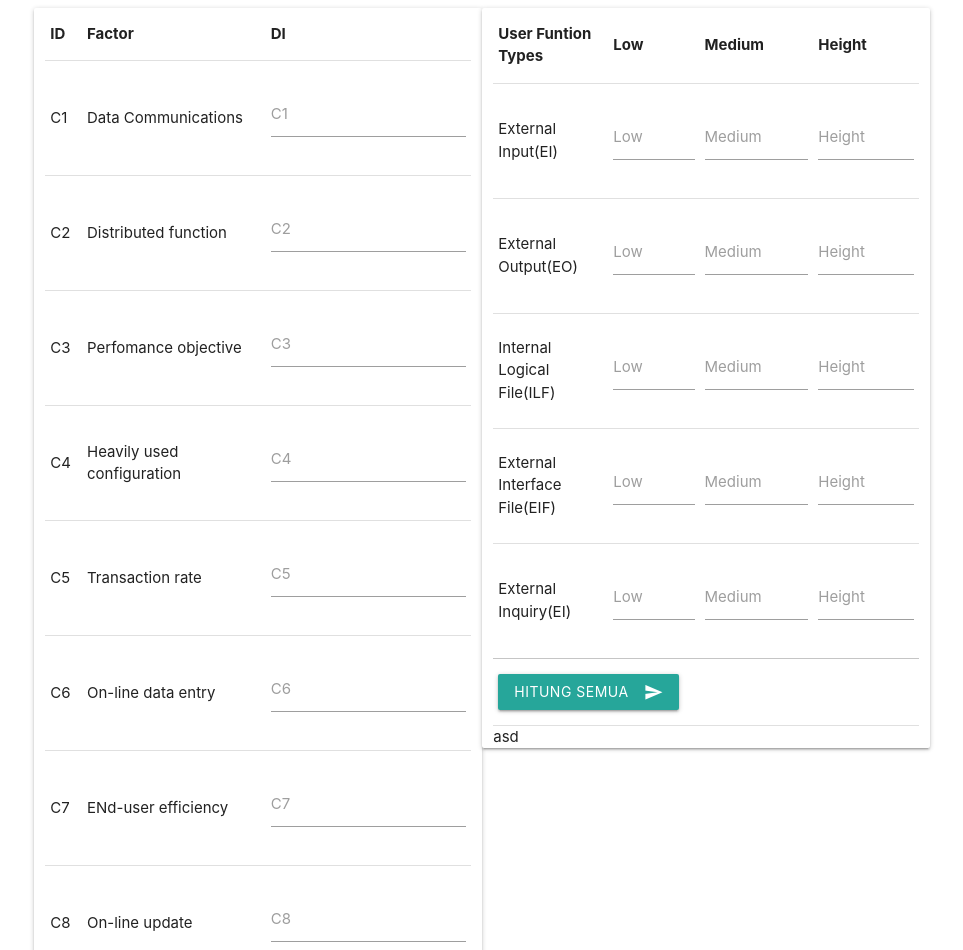
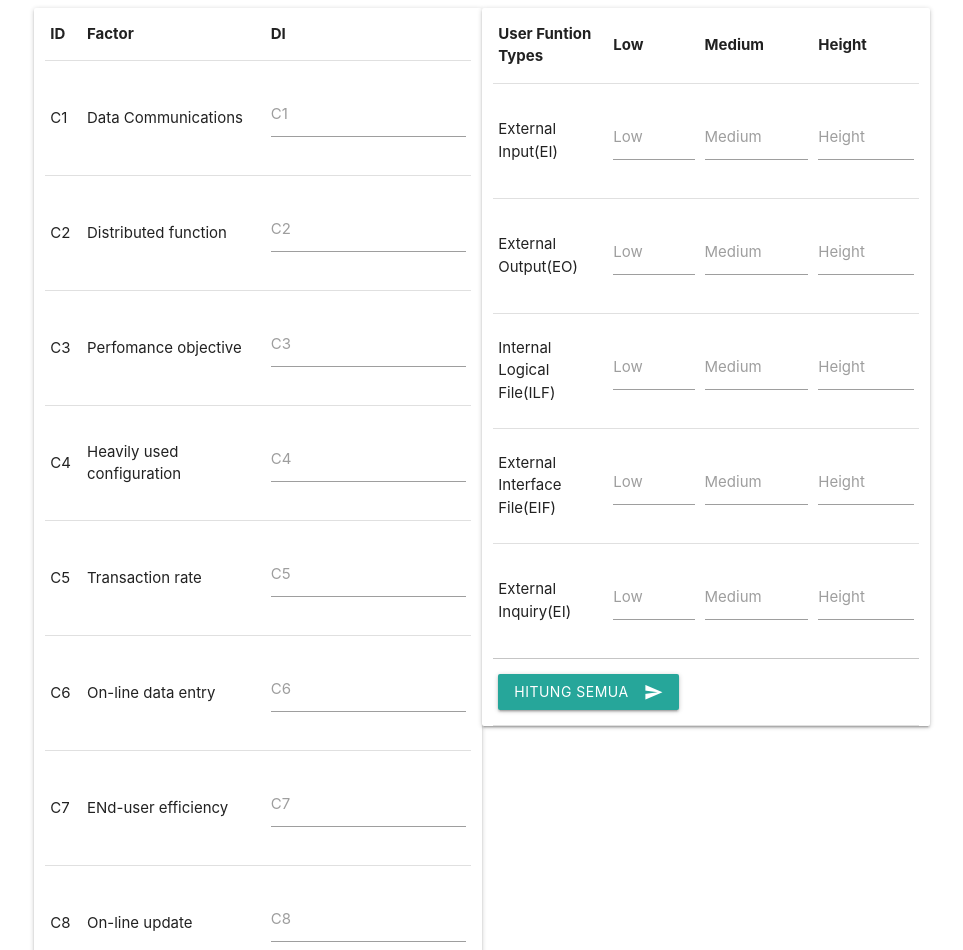
Before and after one commit to DinaPuspitaningrum/tugas-rpl-php, a PHP site: page / in a window 1280 px wide. Shown: the top 950 px of the page, without its empty margins (158-1121 px from the left). Run offline with PHP 8.4, Linux system fonts and the light colour scheme.

Commit message:
fix typo

```diff
--- a/index.php
+++ b/index.php
@@ -251,7 +251,6 @@
   echo 'Hasil function pointnya adalah '.$fp.'<br>Hasil dari Line Of Codesnya adalah '.$loc.'<br>' ;
   echo 'Estimasi biaya development sofware adalah '.$biaya."<br>Estimasi khusus produksi sofware adalah {$d}hari {$h}jam {$m}menit <br>" ; ?>
 		<?php }else{ ?>
-			asd
 		<?php } ?>
         </div>
     </div>
```
